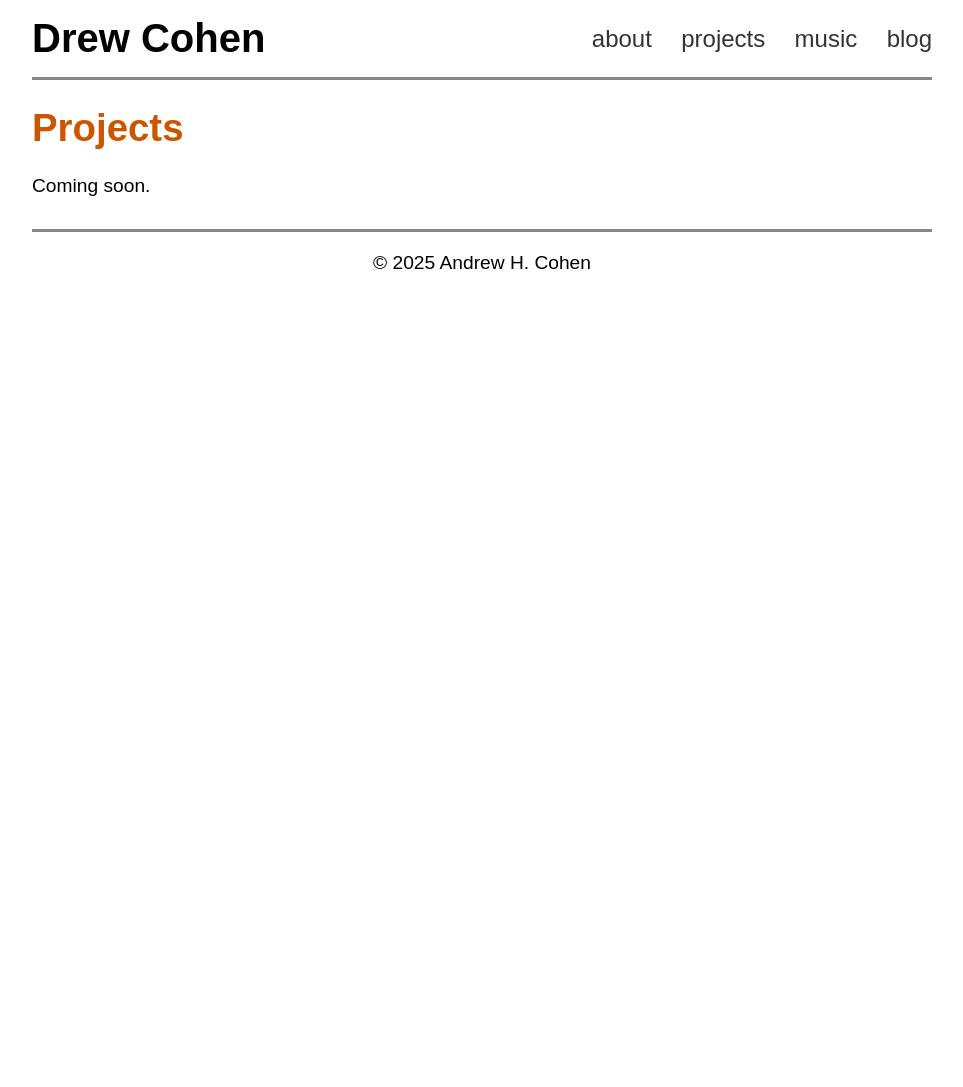
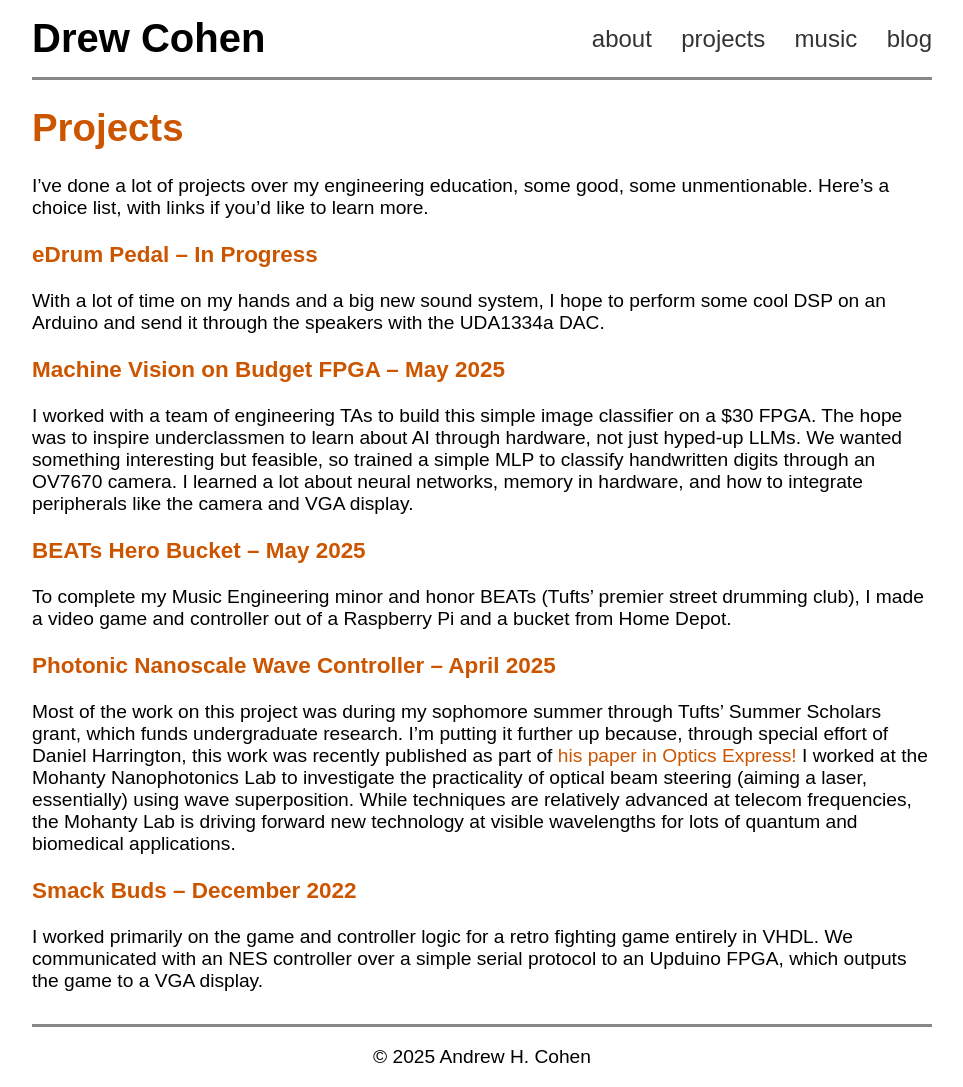
Before and after one commit to guanadrew/guanadrew.github.io, a Jekyll site: the page built from projects.md, in a window 1280 px wide. Shown: the whole page, without its empty margins (158-1121 px from the left). Built offline with Jekyll 4.4.1, drawn with Linux system fonts in a browser that asks for light colours; before the commit the page ends 900 px from its top, so only the background shows below that.

Commit message:
Finished projects section

```diff
--- a/projects.md
+++ b/projects.md
@@ -4,4 +4,32 @@ title: projects
 ---
 
 # Projects
-Coming soon.
+
+I've done a lot of projects over my engineering education, some good, some unmentionable. Here's a choice list, with links if you'd like to learn more.
+
+### eDrum Pedal – In Progress
+
+With a lot of time on my hands and a big new sound system, I hope to perform some cool
+DSP on an Arduino and send it through the speakers with the UDA1334a DAC.
+
+### [Machine Vision on Budget FPGA – May 2025](assets/pdfs/TinyML_projectPoster.pdf){:target="_blank"}
+
+I worked with a team of engineering TAs to build this simple image classifier on a $30 FPGA. The hope was to inspire underclassmen
+to learn about AI through hardware, not just hyped-up LLMs. We wanted something interesting but feasible, so trained a simple MLP to
+classify handwritten digits through an OV7670 camera. I learned a lot about neural networks, memory in hardware, and how to integrate
+peripherals like the camera and VGA display.
+
+### [BEATs Hero Bucket – May 2025](assets/pdfs/beats-hero.pdf){:target="_blank"}
+
+To complete my Music Engineering minor and honor BEATs (Tufts' premier street drumming club), I made a video game and controller out of
+a Raspberry Pi and a bucket from Home Depot.
+
+### [Photonic Nanoscale Wave Controller – April 2025](https://docs.google.com/presentation/d/1Utj6oasEBiss1Qc4LMoK2R1117ODrWuYDAH555PjyVw/edit?slide=id.p1#slide=id.p1){:target="_blank"}
+
+Most of the work on this project was during my sophomore summer through Tufts' Summer Scholars grant, which funds undergraduate research. I'm putting
+it further up because, through special effort of Daniel Harrington, this work was recently published as part of [his paper in Optics Express!](https://opg.optica.org/oe/fulltext.cfm?uri=oe-33-8-18197&id=570316){:target="_blank"} I worked at the Mohanty Nanophotonics Lab to investigate the practicality of optical beam steering (aiming a laser, essentially) using wave superposition. While techniques are relatively advanced at telecom frequencies, the Mohanty Lab is driving forward new technology at visible wavelengths for lots
+of quantum and biomedical applications.
+
+### [Smack Buds – December 2022](https://github.com/wildlyons99/smash_buds){:target="_blank"}
+
+I worked primarily on the game and controller logic for a retro fighting game entirely in VHDL. We communicated with an NES controller over a simple serial protocol to an Upduino FPGA, which outputs the game to a VGA display.
```
Also changed, not shown: 2 other files.
